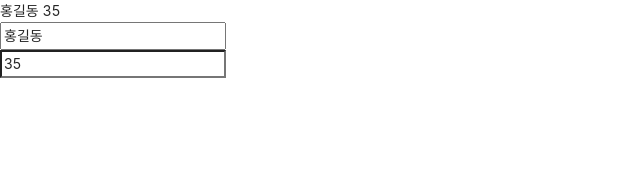
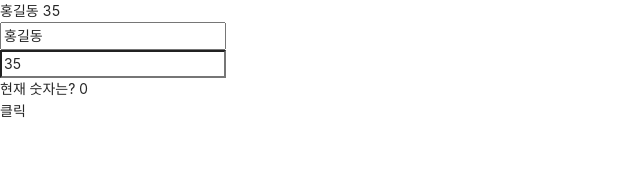
Before and after one commit to utolee90/React_Todo, a React (Create React App) app: page / in a window 1280 px wide. Shown: the top 172 px of the page, without its empty margins (0-640 px from the left). Built offline with nearby package versions, Linux system fonts and the light colour scheme.

Commit message:
앱 업데이트!

```diff
--- a/src/App.js
+++ b/src/App.js
@@ -18,6 +18,7 @@ import Timer from 'Timer';
 import Master from 'Master';
 import Clock from 'Clock';
 import TestReducer from 'TestReducer';
+import TestReducer2 from 'TestReducer2';
 
 function JsxTest(){
   const user=2
@@ -180,6 +181,7 @@ function App() { // jsx - HTML과 유사 - 그러나 JS 코드로 내부적으
       <Master/><br/>
       <Timer/> */}
       <TestReducer/>
+      <TestReducer2/>
     </div>
   ); //컴포넌트 넣기 : 대문자로 사용.
 }
--- /dev/null
+++ b/src/TestReducer2.js
@@ -0,0 +1,27 @@
+import React from "react";
+
+// 상태값 변경
+const reducer = (prev, action) =>{
+    const {type, value} = action;
+
+    if (type ==='INCREASE'){
+        return value+1;
+    }
+}
+
+export default function TestReducer2(){
+
+    const [cnt, dispatch] = React.useReducer(reducer, 0)
+
+    const click = () =>{
+        dispatch({type:"INCREASE", value:cnt})
+    }
+
+    return(
+        <>
+        <div>현재 숫자는? {cnt}</div>
+        <div onClick={click}>클릭</div>
+        </>
+    )
+
+}
```
